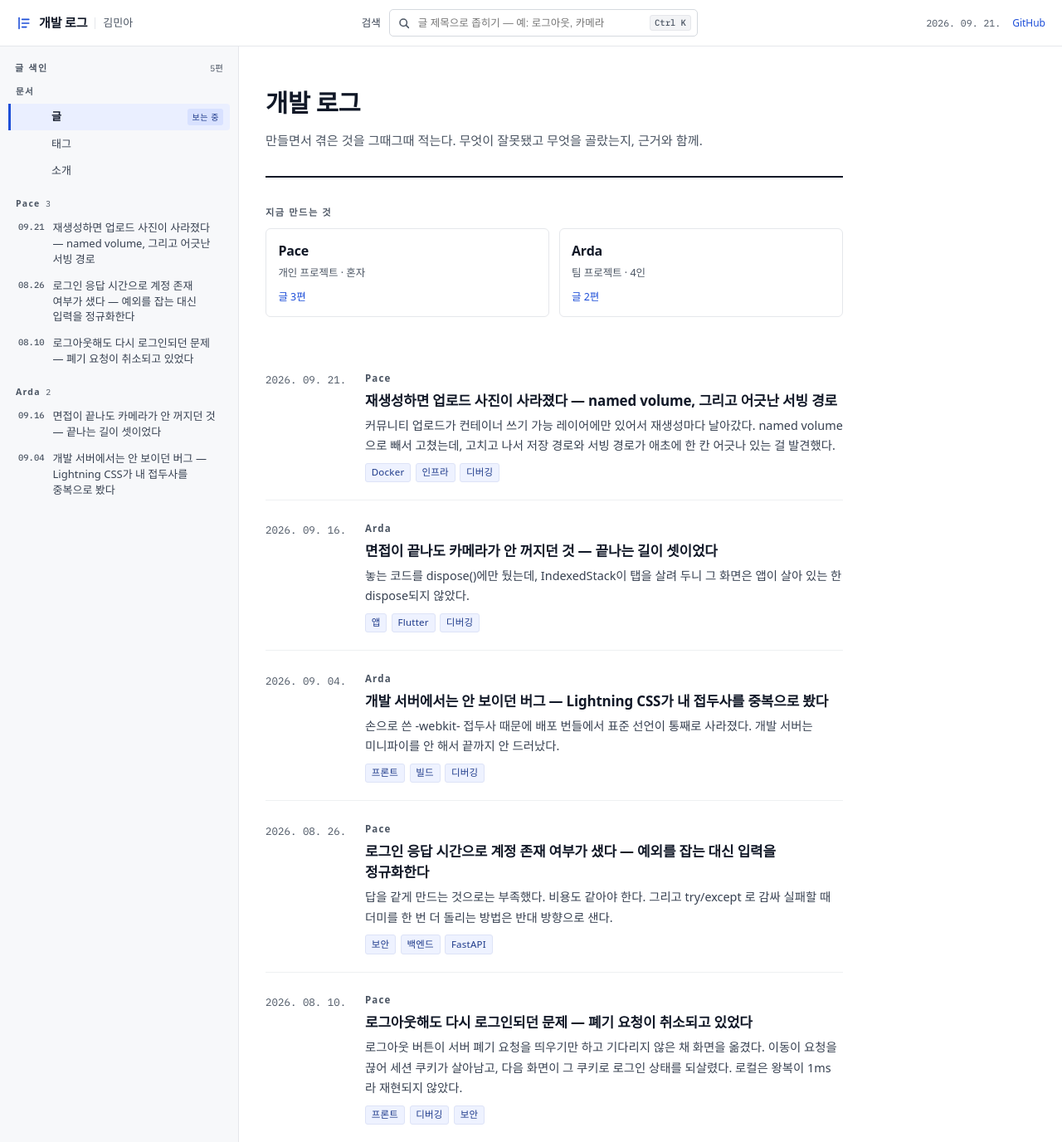
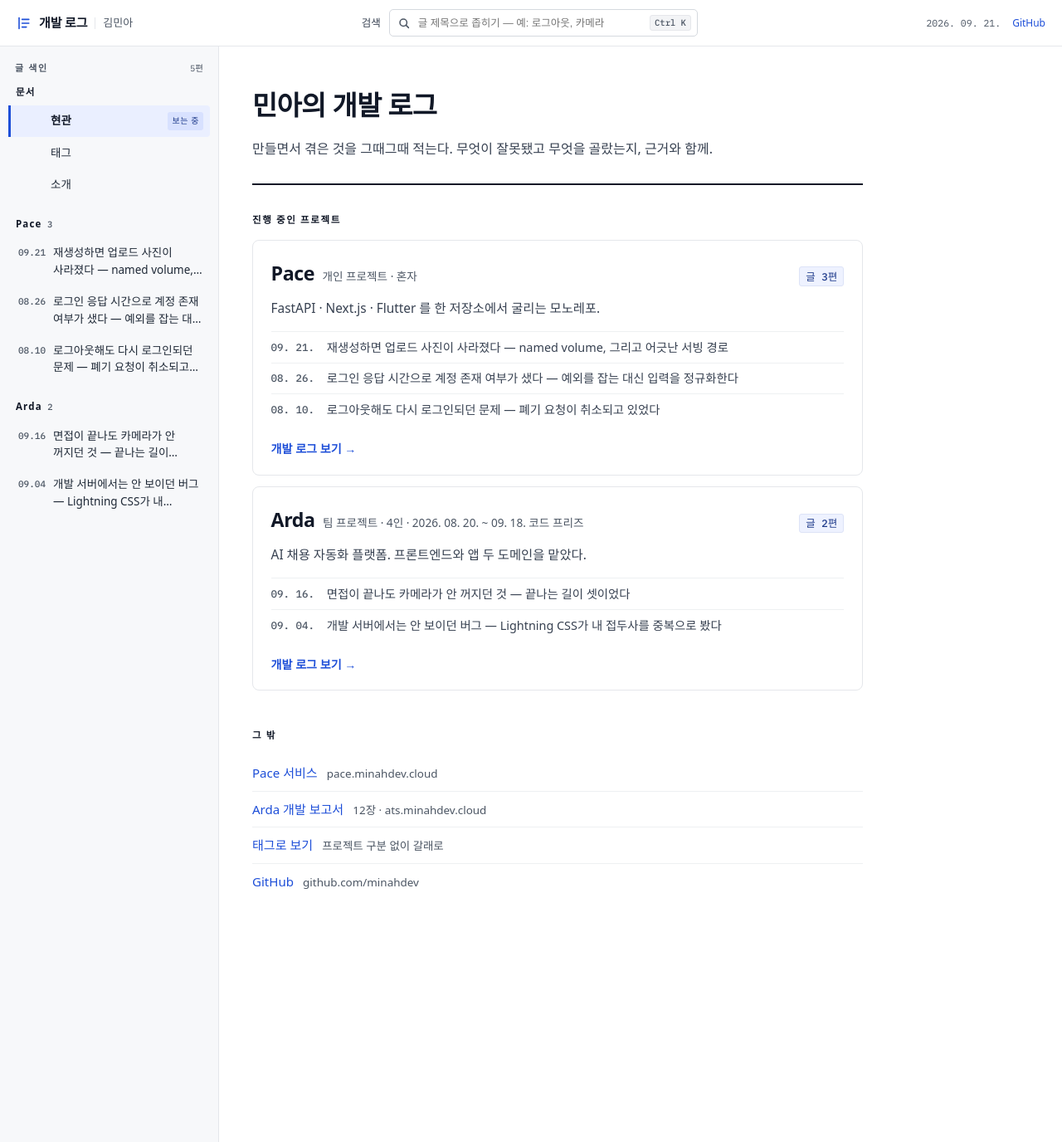
Before and after one commit to minahdev/dev.minahdev.cloud, a Jekyll site: the page built from index.md, in a window 1280 px wide and 1376 px high. Shown: the whole window at 83% size. Built offline with Jekyll 4.4.1, drawn with Linux system fonts in a browser that asks for light colours; some web fonts are replaced.

Commit message:
현관에서 프로젝트를 고르고, 프로젝트마다 자기 로그를 둔다
전체 글이 한 줄로 섞여 있던 것을 바꾼다. 들어오면 먼저 무슨 프로젝트가 있는지
보이고, 거기서 골라 들어가는 구조다.

  /          민아의 개발 로그 — 프로젝트 카드
  /pace/     Pace 개발 로그
  /arda/     Arda 개발 로그

- _layouts/project.html — 프로젝트 로그 페이지. 빵부스러기 · 지표(글 수 · 최근 ·
  처음 · 서비스 · 보고서) · 설명 · 그 프로젝트 글만
- pace.md · arda.md — 각 다섯 줄. 프로젝트가 늘면 이 파일 하나와 _config 항목
  하나만 추가하면 된다(절차는 _config.yml 주석)
- index.md — 현관. 카드에 최근 글 3개 미리보기, 아래에 서비스·보고서·태그·GitHub
- 좌측 색인의 프로젝트 이름이 각 로그 페이지로 가는 링크가 됐다
- Arda 는 09-18 코드 프리즈로 끝났으므로 카드와 페이지에 기간을 적는다

가시성 지적 반영:
- 사이드바 글 제목을 두 줄에서 자른다(전체는 hover). 8개 중 5개가 3~4줄로
  접혀 69px 이던 것이 58px 로 고르게 맞는다
- 본문 폭 704 → 800px (사이드바 288→264 · 우측 232→200)
- 글자: 본문 16→17px · 목록 요약 14.4→15.4px · 글 제목 17→19.2px ·
  표지 제목 29.6→32.8px, 행간도 함께 키움
- 보조 텍스트가 전부 같은 회색이라 위계가 없던 것 — 묶음 라벨을 검정·굵게로 올림
- 절 제목을 파란 글씨+회색 밑줄에서 검정 글씨+파란 밑줄로. 파란 글자가
  링크처럼 보이던 것도 없앴다
- 「이 페이지 안에서」에서 목록·카드 안의 h2 를 뺐다 — 화면에 있는 것을
  오른쪽에 한 번 더 적고 있었다

_config.yml 의 Pace desc 는 커밋만 보고 짐작해 쓰지 않았다. TODO 로 남긴다.

확인: jekyll build 초록 · 콘솔 에러 0 · /pace/ /arda/ 생성

Co-Authored-By: Claude Opus 5 <noreply@anthropic.com>

```diff
--- a/_config.yml
+++ b/_config.yml
@@ -27,19 +27,29 @@ defaults:
     values:
       layout: post
 
-# 프로젝트 — 글의 front matter 에 project: Pace 처럼 적는다.
-# 여기 있는 것이 표지 위쪽 줄과 글의 프로젝트 배지에 쓰인다.
-# 새 프로젝트를 시작하면 여기 한 줄만 추가하면 된다.
+# 프로젝트. 글의 front matter 에 project: Pace 처럼 적으면 그 프로젝트로 묶인다.
+# 현관(/)의 카드, 좌측 색인의 묶음, 각 프로젝트 로그 페이지가 전부 여기서 나온다.
+#
+# 새 프로젝트를 시작하면:
+#   1. 여기에 항목 하나 추가 (log 는 만들 페이지의 permalink)
+#   2. 루트에 <이름>.md 를 만들고 layout: project · project_name · permalink 세 줄
+#   3. 글에 project: <이름> 을 적는다
 projects:
   - name: Pace
     blurb: 개인 프로젝트 · 혼자
+    # TODO: 이 한 줄은 Pace 가 무엇인지 직접 적어 주세요 — 커밋만 보고 짐작해 쓰지 않았습니다.
+    desc: FastAPI · Next.js · Flutter 를 한 저장소에서 굴리는 모노레포.
+    log: /pace/
     url: https://pace.minahdev.cloud
   - name: Arda
     blurb: 팀 프로젝트 · 4인
-    url: https://ats.minahdev.cloud
+    desc: AI 채용 자동화 플랫폼. 프론트엔드와 앱 두 도메인을 맡았다.
+    period: 2026. 08. 20. ~ 09. 18. 코드 프리즈
+    log: /arda/
+    report: https://ats.minahdev.cloud
 
 nav:
-  - title: 글
+  - title: 현관
     url: /
   - title: 태그
     url: /tags/
--- a/_layouts/default.html
+++ b/_layouts/default.html
@@ -65,10 +65,13 @@
       {% for p in site.projects %}
       {% assign posts = site.posts | where: "project", p.name %}
       {% if posts.size > 0 %}
-      <p class="side__group">{{ p.name }} <span>{{ posts.size }}</span></p>
+      <p class="side__group">
+        {% if p.log %}<a href="{{ p.log | relative_url }}">{{ p.name }}</a>{% else %}{{ p.name }}{% endif %}
+        <span>{{ posts.size }}</span>
+      </p>
       {% for post in posts %}
       <a class="side__item{% if page.url == post.url %} is-here{% endif %}" href="{{ post.url | relative_url }}"
-         {% if page.url == post.url %}aria-current="page"{% endif %} data-t="{{ post.title }}">
+         {% if page.url == post.url %}aria-current="page"{% endif %} data-t="{{ post.title }}" title="{{ post.title }}">
         <span class="side__num">{{ post.date | date: "%m.%d" }}</span>
         <span class="side__t">{{ post.title }}</span>
         {% if page.url == post.url %}<span class="side__badge">보는 중</span>{% endif %}
--- /dev/null
+++ b/arda.md
@@ -0,0 +1,20 @@
+---
+layout: project
+title: Arda 개발 로그
+project_name: Arda
+permalink: /arda/
+summary: 4인 팀, 프론트엔드와 앱 담당
+---
+
+<div class="projnote">
+  <p>
+    AI 기반 채용 프로세스 자동화 및 지원자 통합 관리 플랫폼.
+    4인 팀에서 <b>프론트엔드와 앱(모바일) 두 도메인</b>을 맡고 있다.
+    React 웹과 Flutter 앱이 같은 FastAPI 를 쓴다.
+  </p>
+  <p>
+    이 프로젝트는 <a href="https://ats.minahdev.cloud">12장짜리 개발 보고서</a>가 따로 있다.
+    보고서는 완결된 문서고 여기는 그 과정의 기록이다 &mdash;
+    보고서에는 흐름을, 여기에는 하나씩의 사건을 남긴다.
+  </p>
+</div>
--- a/assets/shell.js
+++ b/assets/shell.js
@@ -76,9 +76,10 @@
   var list = document.querySelector('.onpage__nav');
   if (!main || !box || !list) return;
 
-  // 글 목록 안의 h2 는 글 제목이라 여기 넣지 않는다 — 목록을 그대로 한 번 더 적는 꼴이 된다.
+  // 글 목록과 현관 카드 안의 h2 는 절 제목이 아니라 글·프로젝트 이름이다.
+  // 여기 넣으면 화면에 있는 것을 오른쪽에 한 번 더 적는 꼴이 된다.
   var heads = Array.prototype.slice.call(main.querySelectorAll('h2')).filter(function (h) {
-    return !h.closest('.feed');
+    return !h.closest('.feed') && !h.closest('.hubcard');
   });
   if (heads.length < 2) return;
 
--- a/assets/site.css
+++ b/assets/site.css
@@ -18,8 +18,8 @@
   --here-bg: #eaefff;
   --chip: #d8e1ff;
   --tagbg: #eef2ff;
-  --side-w: 288px;
-  --onpage-w: 232px;
+  --side-w: 264px;
+  --onpage-w: 200px;
   --top-h: 56px;
 }
 
@@ -126,22 +126,33 @@ a:hover { color: var(--deep); }
 .side__nav { padding: 0 10px; display: flex; flex-direction: column; gap: 1px; }
 
 .side__group {
-  margin: 14px 0 4px; padding: 0 9px;
-  font-size: 10.5px; font-weight: 600; letter-spacing: 0.12em; color: var(--cap);
+  margin: 18px 0 5px; padding: 0 9px;
+  font-size: 11.5px; font-weight: 700; letter-spacing: 0.1em; color: var(--ink);
   display: flex; align-items: baseline; gap: .4rem;
 }
 .side__group:first-child { margin-top: 0; }
-.side__group span { font: 400 10px/1 "IBM Plex Mono", monospace; }
+.side__group span { font: 500 10.5px/1 "IBM Plex Mono", monospace; color: var(--cap); }
+.side__group a { color: inherit; text-decoration: none; }
+.side__group a:hover { color: var(--accent); text-decoration: underline; text-underline-offset: 3px; }
 
 .side__item {
-  display: flex; align-items: flex-start; gap: 10px;
-  padding: 6px 8px 6px 9px;
+  display: flex; align-items: flex-start; gap: 9px;
+  padding: 8px 8px 8px 9px;
   border-left: 3px solid transparent;
   border-radius: 0 4px 4px 0;
-  text-decoration: none; color: var(--sub);
-  font-size: 13px; line-height: 1.45;
+  text-decoration: none; color: var(--body);
+  font-size: 13.5px; line-height: 1.55;
 }
-.side__item:hover { background: #eef0f3; color: var(--ink); }
+.side__item:hover { background: #e8ebef; color: var(--ink); }
+
+/* 글 제목은 길다 — 두 줄에서 자른다. 세 줄 넘게 접히면 색인을 훑을 수가 없다.
+   전체 제목은 title 속성으로 띄운다. */
+.side__t {
+  display: -webkit-box;
+  -webkit-line-clamp: 2;
+  -webkit-box-orient: vertical;
+  overflow: hidden;
+}
 
 /* 현재 위치는 색만으로 구분하지 않는다 — 표시선 + 굵기 + 배지를 함께 쓴다 */
 .side__item.is-here {
@@ -153,9 +164,9 @@ a:hover { color: var(--deep); }
 .side__item.is-here .side__num { color: var(--accent); }
 
 .side__num {
-  flex: 0 0 30px; padding-top: 1px;
+  flex: 0 0 30px; padding-top: 2px;
   text-align: right;
-  font: 500 10.5px/1.5 "IBM Plex Mono", monospace;
+  font: 500 11px/1.6 "IBM Plex Mono", monospace;
   color: var(--cap);
 }
 .side__t { min-width: 0; }
@@ -169,8 +180,8 @@ a:hover { color: var(--deep); }
 
 /* ── 본문 ───────────────────────────────── */
 
-.main { flex: 1; min-width: 0; padding: 0 32px; }
-.main > * { max-width: 44rem; }
+.main { flex: 1; min-width: 0; padding: 0 40px; }
+.main > * { max-width: 50rem; }
 
 /* ── 우측 「이 페이지 안에서」 ─────────────── */
 
@@ -184,10 +195,11 @@ a:hover { color: var(--deep); }
 .onpage__k { margin: 0 0 10px; font-size: 11px; font-weight: 600; letter-spacing: 0.12em; color: var(--cap); }
 .onpage__nav { display: flex; flex-direction: column; gap: 2px; border-left: 1px solid var(--line); }
 .onpage__nav a {
-  padding: 4px 0 4px 12px; margin-left: -1px;
+  padding: 5px 0 5px 12px; margin-left: -1px;
   border-left: 2px solid transparent;
-  font-size: 12.5px; line-height: 1.5;
+  font-size: 12.5px; line-height: 1.55;
   color: var(--cap); text-decoration: none;
+  display: -webkit-box; -webkit-line-clamp: 2; -webkit-box-orient: vertical; overflow: hidden;
 }
 .onpage__nav a:hover { color: var(--ink); }
 .onpage__nav a.is-here { border-left-color: var(--accent); color: var(--accent); font-weight: 600; }
@@ -196,23 +208,82 @@ a:hover { color: var(--deep); }
 /* ── 표지 문단 ───────────────────────────── */
 
 .lede { padding: 2.6rem 0 1.8rem; border-bottom: 2px solid var(--ink); margin-bottom: 2rem; }
-.lede h1 { margin: 0 0 .5rem; font-size: 1.85rem; letter-spacing: -.015em; color: var(--ink); }
-.lede p { margin: 0; color: var(--cap); font-size: .95rem; line-height: 1.7; }
+.lede h1 { margin: 0 0 .6rem; font-size: 2.05rem; letter-spacing: -.02em; color: var(--ink); }
+.lede p { margin: 0; color: var(--sub); font-size: 1rem; line-height: 1.75; }
 
-/* ── 프로젝트 줄 ─────────────────────────── */
+/* ── 현관 — 프로젝트 고르기 ───────────────── */
 
-.projects { margin-bottom: 2.5rem; }
-.projects__k { margin: 0 0 .6rem; font-size: .7rem; font-weight: 600; letter-spacing: .14em; color: var(--cap); }
-.projects__row { display: flex; gap: .7rem; flex-wrap: wrap; }
-.proj { flex: 1 1 12rem; min-width: 0; border: 1px solid var(--line); border-radius: 6px; padding: .75rem .9rem; }
-.proj p { margin: 0; }
-.proj__name { font-size: 1rem; font-weight: 700; letter-spacing: -.01em; }
-.proj__name a { color: var(--ink); text-decoration: none; }
-.proj__name a:hover { color: var(--accent); text-decoration: underline; text-underline-offset: 3px; }
-.proj__blurb { margin-top: .12rem !important; font-size: .78rem; color: var(--cap); }
-.proj__n { margin-top: .45rem !important; font-size: .78rem; }
-.proj__n a { text-decoration: none; }
-.proj__n a:hover { text-decoration: underline; }
+.hub { margin-bottom: 2.75rem; }
+.hub__k {
+  margin: 0 0 .85rem; font-size: .72rem; font-weight: 700;
+  letter-spacing: .14em; color: var(--ink);
+}
+
+.hubcard {
+  display: block; text-decoration: none; color: inherit;
+  border: 1px solid var(--line); border-radius: 8px;
+  padding: 1.2rem 1.35rem 1.1rem;
+  margin-bottom: .85rem;
+  transition: border-color .12s ease, background .12s ease;
+}
+.hubcard:hover { border-color: var(--accent); background: #fbfcff; }
+.hubcard:hover .hubcard__go { color: var(--deep); }
+
+.hubcard__top { display: flex; align-items: baseline; gap: .6rem; flex-wrap: wrap; margin-bottom: .5rem; }
+.hubcard__top h2 { margin: 0; font-size: 1.45rem; font-weight: 700; letter-spacing: -.02em; color: var(--ink); }
+.hubcard__blurb { font-size: .85rem; color: var(--cap); }
+.hubcard__n {
+  margin-left: auto; flex: 0 0 auto;
+  font: 500 .78rem "IBM Plex Mono", monospace;
+  color: var(--deep); background: var(--tagbg);
+  border: 1px solid #dde3f7; border-radius: 3px; padding: .12rem .45rem;
+}
+.hubcard__desc { margin: 0 0 .85rem; font-size: .96rem; line-height: 1.8; color: var(--sub); }
+
+.hubcard__recent { list-style: none; margin: 0 0 .9rem; padding: 0; border-top: 1px solid var(--hair); }
+.hubcard__recent li {
+  display: flex; gap: .8rem;
+  padding: .42rem 0; border-bottom: 1px solid var(--hair);
+  font-size: .9rem; line-height: 1.6; color: var(--sub);
+}
+.hubcard__recent li:last-child { border-bottom: 0; }
+.hubcard__recent span {
+  flex: 0 0 3.4rem;
+  font: 500 .78rem/1.85 "IBM Plex Mono", monospace;
+  color: var(--cap); white-space: nowrap;
+}
+.hubcard__go { font-size: .88rem; font-weight: 600; color: var(--accent); }
+
+.hub__links ul { list-style: none; margin: 0; padding: 0; }
+.hub__links li {
+  display: flex; align-items: baseline; gap: .7rem; flex-wrap: wrap;
+  padding: .5rem 0; border-bottom: 1px solid var(--hair); font-size: .94rem;
+}
+.hub__links li:last-child { border-bottom: 0; }
+.hub__links li a { font-weight: 500; text-decoration: none; }
+.hub__links li a:hover { text-decoration: underline; text-underline-offset: 3px; }
+.hub__links li span { font-size: .84rem; color: var(--cap); }
+
+/* ── 프로젝트 로그 페이지 ─────────────────── */
+
+.lede__crumb { margin: 0 0 .55rem !important; font-size: .85rem; color: var(--cap) !important; }
+.lede__crumb a { color: var(--cap); }
+.lede__crumb a:hover { color: var(--accent); }
+
+.projmeta { display: flex; gap: 1.6rem; flex-wrap: wrap; margin-bottom: 1.8rem; }
+.projmeta__i { display: flex; flex-direction: column; gap: .12rem; }
+.projmeta__i span { font-size: .72rem; font-weight: 600; letter-spacing: .1em; color: var(--cap); }
+.projmeta__i b { font-size: .92rem; font-weight: 600; color: var(--ink); }
+.projmeta__i b a { font-weight: 600; text-decoration: none; }
+.projmeta__i b a:hover { text-decoration: underline; }
+
+.projnote {
+  border-left: 3px solid var(--line);
+  padding: .1rem 0 .1rem 1.1rem;
+  margin-bottom: 2.25rem;
+}
+.projnote p { margin: 0 0 .7rem; font-size: .96rem; line-height: 1.85; color: var(--sub); }
+.projnote p:last-child { margin-bottom: 0; }
 
 /* ── 글 목록 ─────────────────────────────── */
 
@@ -220,8 +291,8 @@ a:hover { color: var(--deep); }
 .feed__item { display: flex; gap: 1.1rem; padding: 1.3rem 0; border-bottom: 1px solid var(--hair); }
 .feed__item:last-child { border-bottom: 0; }
 .feed__date {
-  flex: 0 0 6.4rem; padding-top: .35rem;
-  font: 400 .78rem/1.5 "IBM Plex Mono", ui-monospace, monospace;
+  flex: 0 0 6.6rem; padding-top: .5rem;
+  font: 500 .82rem/1.5 "IBM Plex Mono", ui-monospace, monospace;
   color: var(--cap); font-variant-numeric: tabular-nums; white-space: nowrap;
 }
 .feed__body { min-width: 0; flex: 1; }
@@ -234,11 +305,11 @@ a:hover { color: var(--deep); }
 .feed__proj a:hover { color: var(--accent); }
 .feed__proj--sm { margin: .1rem 0 0 !important; font-weight: 500; letter-spacing: .06em; }
 
-.feed__body h2, .feed__body h3 { margin: 0 0 .35rem; font-size: 1.06rem; line-height: 1.5; letter-spacing: -.01em; }
-.feed__body h3 { font-size: .98rem; font-weight: 500; }
+.feed__body h2, .feed__body h3 { margin: 0 0 .4rem; font-size: 1.2rem; line-height: 1.5; letter-spacing: -.015em; font-weight: 600; }
+.feed__body h3 { font-size: 1.02rem; font-weight: 500; }
 .feed__body h2 a, .feed__body h3 a { color: var(--ink); text-decoration: none; }
 .feed__body h2 a:hover, .feed__body h3 a:hover { color: var(--accent); text-decoration: underline; text-underline-offset: 3px; }
-.feed__body p { margin: 0 0 .5rem; font-size: .9rem; line-height: 1.7; color: var(--sub); }
+.feed__body p { margin: 0 0 .6rem; font-size: .96rem; line-height: 1.8; color: var(--sub); }
 .feed__tags { margin: 0 !important; display: flex; gap: .35rem; flex-wrap: wrap; }
 .feed--tight .feed__item { padding: .55rem 0; }
 
@@ -272,19 +343,20 @@ a:hover { color: var(--deep); }
 .post__proj a { font-size: .74rem; font-weight: 700; letter-spacing: .1em; color: var(--accent); text-decoration: none; }
 .post__proj a:hover { text-decoration: underline; }
 .post__proj span { font-size: .76rem; color: var(--cap); }
-.post__head h1 { margin: 0 0 .7rem; font-size: 1.72rem; line-height: 1.45; letter-spacing: -.015em; color: var(--ink); }
+.post__head h1 { margin: 0 0 .75rem; font-size: 1.95rem; line-height: 1.42; letter-spacing: -.02em; color: var(--ink); }
 .post__meta { margin: 0; display: flex; align-items: center; gap: .7rem; flex-wrap: wrap; }
-.post__meta time { font: 400 .8rem "IBM Plex Mono", monospace; color: var(--cap); }
+.post__meta time { font: 500 .84rem "IBM Plex Mono", monospace; color: var(--cap); }
 .post__tags { display: flex; gap: .35rem; flex-wrap: wrap; }
-.post__sum { margin: .9rem 0 0; font-size: .95rem; line-height: 1.75; color: var(--sub); }
+.post__sum { margin: 1rem 0 0; font-size: 1.02rem; line-height: 1.8; color: var(--sub); }
 
-.prose { font-size: 1rem; }
+.prose { font-size: 1.06rem; line-height: 1.85; }
 .prose > * + * { margin-top: 1.15rem; }
 .prose h2 {
-  margin-top: 2.6rem; font-size: 1.12rem; color: var(--accent);
-  padding-bottom: .4rem; border-bottom: 1px solid var(--line); letter-spacing: -.01em;
+  margin-top: 2.8rem; font-size: 1.28rem; font-weight: 600; color: var(--ink);
+  padding-bottom: .45rem; border-bottom: 2px solid var(--accent); letter-spacing: -.015em;
+  line-height: 1.5;
 }
-.prose h3 { margin-top: 2rem; font-size: 1rem; color: var(--ink); }
+.prose h3 { margin-top: 2.2rem; font-size: 1.1rem; color: var(--ink); }
 .prose p { color: var(--body); }
 .prose strong { color: var(--ink); font-weight: 600; }
 .prose ul, .prose ol { padding-left: 1.3rem; }
--- a/index.md
+++ b/index.md
@@ -1,45 +1,45 @@
 ---
 layout: default
-title: 글
+title: 개발 로그
 ---
 
 <div class="lede">
-  <h1>{{ site.title }}</h1>
+  <h1>민아의 개발 로그</h1>
   <p>{{ site.description }}</p>
 </div>
 
-{% if site.projects.size > 0 %}
-<div class="projects">
-  <p class="projects__k">지금 만드는 것</p>
-  <div class="projects__row">
+<section class="hub">
+  <p class="hub__k">진행 중인 프로젝트</p>
+
   {% for p in site.projects %}
-    {% assign n = site.posts | where: "project", p.name | size %}
-    <div class="proj">
-      <p class="proj__name"><a href="{{ p.url }}">{{ p.name }}</a></p>
-      <p class="proj__blurb">{{ p.blurb }}</p>
-      <p class="proj__n"><a href="{{ '/tags/#' | append: p.name | relative_url }}">글 {{ n }}편</a></p>
+  {% assign posts = site.posts | where: "project", p.name %}
+  <a class="hubcard" href="{{ p.log | relative_url }}">
+    <div class="hubcard__top">
+      <h2>{{ p.name }}</h2>
+      <span class="hubcard__blurb">{{ p.blurb }}{% if p.period %} &middot; {{ p.period }}{% endif %}</span>
+      <span class="hubcard__n">글 {{ posts.size }}편</span>
     </div>
+    <p class="hubcard__desc">{{ p.desc }}</p>
+    {% if posts.size > 0 %}
+    <ul class="hubcard__recent">
+      {% for post in posts limit: 3 %}
+      <li><span>{{ post.date | date: "%m. %d." }}</span>{{ post.title }}</li>
+      {% endfor %}
+    </ul>
+    {% endif %}
+    <span class="hubcard__go">개발 로그 보기 &rarr;</span>
+  </a>
   {% endfor %}
-  </div>
-</div>
-{% endif %}
+</section>
 
-<ol class="feed">
-{% for post in site.posts %}
-  <li class="feed__item">
-    <time class="feed__date" datetime="{{ post.date | date_to_xmlschema }}">{{ post.date | date: "%Y. %m. %d." }}</time>
-    <div class="feed__body">
-      {% if post.project %}<p class="feed__proj"><a href="{{ '/tags/#' | append: post.project | relative_url }}">{{ post.project }}</a></p>{% endif %}
-      <h2><a href="{{ post.url | relative_url }}">{{ post.title }}</a></h2>
-      {% if post.summary %}<p>{{ post.summary }}</p>{% endif %}
-      {% if post.tags.size > 0 %}
-      <p class="feed__tags">{% for t in post.tags %}<a class="tag" href="{{ '/tags/#' | append: t | relative_url }}">{{ t }}</a>{% endfor %}</p>
-      {% endif %}
-    </div>
-  </li>
-{% endfor %}
-</ol>
-
-{% if site.posts.size == 0 %}
-<p class="empty">아직 글이 없다. <code>_posts/</code> 에 <code>YYYY-MM-DD-제목.md</code> 를 하나 만들면 여기 나온다.</p>
-{% endif %}
+<section class="hub hub__links">
+  <p class="hub__k">그 밖</p>
+  <ul>
+    {% for p in site.projects %}
+    {% if p.url %}<li><a href="{{ p.url }}">{{ p.name }} 서비스</a> <span>{{ p.url | remove: "https://" }}</span></li>{% endif %}
+    {% if p.report %}<li><a href="{{ p.report }}">{{ p.name }} 개발 보고서</a> <span>12장 · {{ p.report | remove: "https://" }}</span></li>{% endif %}
+    {% endfor %}
+    <li><a href="{{ '/tags/' | relative_url }}">태그로 보기</a> <span>프로젝트 구분 없이 갈래로</span></li>
+    <li><a href="https://github.com/minahdev">GitHub</a> <span>github.com/minahdev</span></li>
+  </ul>
+</section>
--- /dev/null
+++ b/pace.md
@@ -0,0 +1,18 @@
+---
+layout: project
+title: Pace 개발 로그
+project_name: Pace
+permalink: /pace/
+summary: 백엔드 · 프론트 · 앱을 한 저장소에서
+---
+
+<div class="projnote">
+  <p>
+    FastAPI 백엔드(<code>minahai</code>) · Next.js 프론트엔드(<code>minahview</code>) ·
+    Flutter 앱(<code>minahflutter</code>)을 한 저장소에서 같이 굴린다. 배포는 컨테이너로 한다.
+  </p>
+  <p>
+    혼자 만들면 리뷰해 줄 사람이 없다. 무엇을 왜 그렇게 골랐는지 적어두는 것이
+    나중의 나에게 리뷰가 된다.
+  </p>
+</div>
```
Also changed, not shown: other parts of _layouts/default.html (+1 -1 lines), _layouts/project.html (added, +44 -0 lines).
